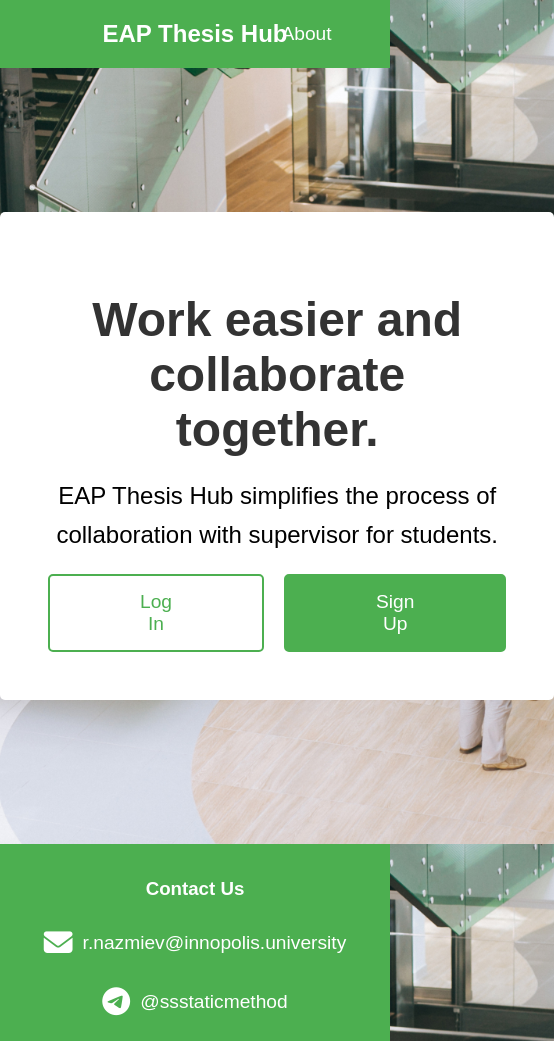
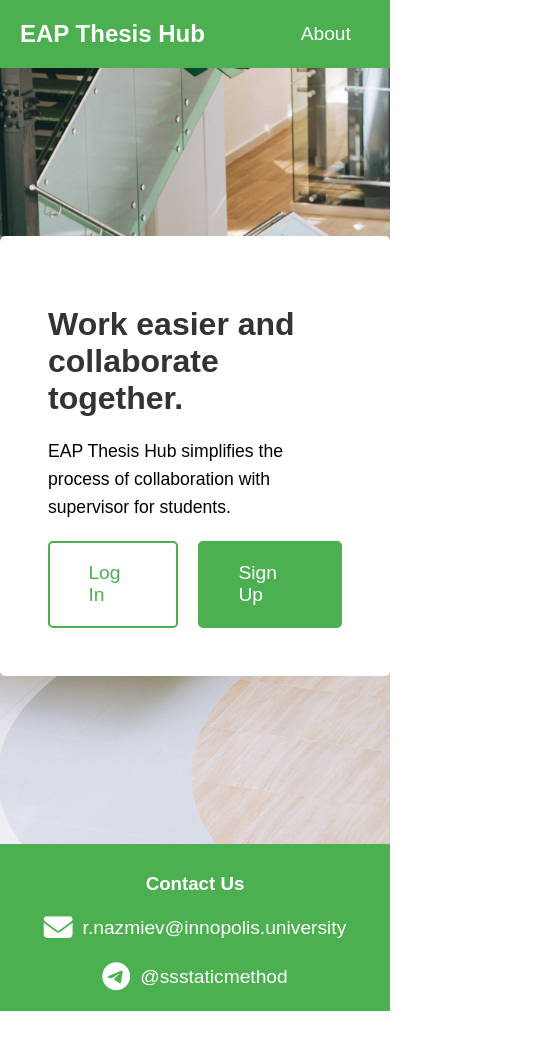
Before and after one commit to blxxdclxud/EAP-thesis-hub, a Next.js app: page / in a window 390 px wide. Shown: the whole page, 554 px wide, since content can reach past the window. After the commit the page ends 1011 px from the top, so only its background shows below. Built offline with nearby package versions, Linux system fonts and the light colour scheme.

Commit message:
fixed styles' responsiveness

```diff
--- a/src/components/About/About.module.css
+++ b/src/components/About/About.module.css
@@ -1,40 +1,19 @@
+/* About.module.css */
 .container {
 	display: flex;
 	flex-direction: column;
-	height: 100vh;
-	text-align: center;
-}
-
-.header {
-	background-color: #4caf50;
-	padding: 20px;
-	position: relative;
-}
-
-.title {
-	color: white;
-	margin: 0;
-}
-
-.nav {
-	position: absolute;
-	top: 50%;
-	right: 20px;
-	transform: translateY(-50%);
-}
-
-.navLink {
-	color: white;
-	text-decoration: none;
-	font-size: 1.2em;
+	min-height: 100vh; /* Ensures the container takes at least the full viewport height */
 }
 
 .mainContent {
-	padding: 50px 50px;
+	/*flex: 1; !* Allows the content to grow and push the footer down if needed *!*/
+	padding: 50px;
 	background-color: #ffffff;
 	border-radius: 5px;
 	margin: auto;
 	text-align: center;
+	max-width: 800px; /* Maximum width of the main content */
+	min-height: 400px; /* Minimum height to keep it rectangular initially */
 }
 
 .mainContent h1 {
--- a/src/components/About/About.tsx
+++ b/src/components/About/About.tsx
@@ -1,8 +1,10 @@
+// About.tsx
 'use client';
 
 import React, { useEffect } from 'react';
 import Link from 'next/link';
 import styles from './About.module.css';
+
 const About: React.FC = () => {
 	useEffect(() => {
 		document.body.classList.add('img-body');
@@ -29,6 +31,7 @@ const About: React.FC = () => {
 					</Link>
 				</div>
 			</div>
+			{/* Footer component here, assuming it's included at the bottom of the container */}
 		</div>
 	);
 };
--- a/src/components/Footer/Footer.module.css
+++ b/src/components/Footer/Footer.module.css
@@ -1,9 +1,12 @@
 .footer {
 	background-color: #4caf50;
 	color: white;
-	padding: 20px;
+	padding: 10px;
 	text-align: center;
 	position: relative;
+	width: 100%;
+	box-sizing: border-box;
+	z-index: 1000;
 }
 
 .contactInfo {
@@ -14,12 +17,12 @@
 .contactItems {
 	display: flex;
 	justify-content: center;
-	gap: 20px;
-	flex-wrap: wrap; /* Allow wrapping for smaller screens */
+	gap: 10px;
+	flex-wrap: wrap;
 }
 
 .contactItem {
-	margin: 10px 50px;
+	margin: 5px 50px;
 }
 
 .contactLink {
@@ -41,26 +44,26 @@
 
 @media (max-width: 600px) {
 	.footer {
-		padding: 15px; /* Adjust padding for smaller screens */
+		padding: 10px;
 	}
 
 	.contactItems {
-		flex-direction: column; /* Stack contact items vertically */
-		align-items: center; /* Center align contact items */
-		gap: 10px; /* Reduce gap between items */
+		flex-direction: column;
+		align-items: center;
+		gap: 10px;
 	}
 
 	.contactItem {
-		margin: 10px 0; /* Adjust margin for better spacing */
+		margin: 0 0 10px;
 	}
 }
 
 @media (min-width: 768px) {
 	.footer {
-		padding: 30px;
+		padding: 10px;
 	}
 
 	.contactItems {
-		gap: 40px;
+		gap: 10px;
 	}
 }
--- a/src/components/Footer/Footer.tsx
+++ b/src/components/Footer/Footer.tsx
@@ -4,7 +4,7 @@ import '@fortawesome/fontawesome-free/css/all.min.css'; // Import FontAwesome CS
 
 const Footer: React.FC = () => {
 	return (
-		<footer className={styles.footer}>
+		<footer id="footer" className={styles.footer}>
 			<div className={styles.contactInfo}>
 				<h3>Contact Us</h3>
 				<div className={styles.contactItems}>
--- a/src/components/Header/Header.module.css
+++ b/src/components/Header/Header.module.css
@@ -4,7 +4,9 @@
 	display: flex;
 	align-items: center;
 	justify-content: space-between;
-	flex-wrap: wrap; /* Allow wrapping for smaller screens */
+	flex-wrap: wrap;
+	width: 100%;
+	box-sizing: border-box;
 }
 
 .pic {
@@ -20,7 +22,7 @@
 	gap: 20px;
 	flex-grow: 1;
 	justify-content: center;
-	flex-wrap: wrap; /* Allow wrapping for smaller screens */
+	flex-wrap: wrap;
 }
 
 .nav a {
@@ -38,9 +40,9 @@
 }
 
 .pic .homeIcon {
+	color: #ddd;
 	width: 100%;
 	height: 100%;
-	color: #ddd;
 	transition:
 		color 0.3s,
 		transform 0.3s;
@@ -59,9 +61,9 @@
 }
 
 .logoutIcon {
+	color: #ddd;
 	width: 100%;
 	height: 100%;
-	color: #ddd;
 	transition:
 		color 0.3s,
 		transform 0.3s;
@@ -74,23 +76,24 @@
 
 @media (max-width: 600px) {
 	.header {
-		flex-direction: column; /* Stack items vertically */
-		align-items: flex-start; /* Align items to the start */
+		flex-direction: column;
+		align-items: flex-start;
 		padding: 10px;
+		width: 100%;
 	}
 
 	.nav {
-		justify-content: flex-start; /* Align nav links to the start */
-		width: 100%; /* Make nav take full width */
-		margin-top: 10px; /* Add margin to separate from other items */
+		justify-content: flex-start;
+		width: 100%;
+		margin-top: 10px;
 	}
 
 	.nav a {
-		margin: 5px 0; /* Adjust margin for better spacing */
+		margin: 5px 0;
 	}
 
 	.pic,
 	.logout {
-		margin: 10px 0; /* Add margin for better spacing */
+		margin: 10px 0;
 	}
 }
--- a/src/components/Home/Home.module.css
+++ b/src/components/Home/Home.module.css
@@ -3,31 +3,36 @@
 	flex-direction: column;
 	height: 100vh;
 	text-align: center;
+	width: 100%; /* Ensure the container takes full width */
 }
 
 .header {
 	background-color: #4caf50;
 	padding: 20px;
 	position: relative;
+	width: 100%; /* Ensure the header takes full width */
+	display: flex;
+	justify-content: space-between;
+	align-items: center;
+	box-sizing: border-box; /* Include padding and border in the element's total width and height */
 }
 
 .title {
 	color: white;
 	margin: 0;
+	flex-grow: 1; /* Allow the title to grow and take up available space */
+	text-align: left; /* Align title to the left */
 }
 
 .nav {
-	position: absolute;
-	top: 50%;
-	right: 20px;
-	transform: translateY(-50%);
+	/* Remove position absolute to use flexbox */
 }
 
 .navLink {
 	color: white;
 	text-decoration: none;
 	font-size: 1.2em;
-	margin-right: 2em;
+	margin-right: 1em;
 	transition:
 		color 0.3s,
 		transform 0.3s;
@@ -44,6 +49,10 @@
 	border-radius: 5px;
 	margin: auto;
 	text-align: center;
+	width: 100%; /* Ensure it does not exceed the viewport width */
+	max-width: 100vw; /* Limit to 90% of viewport width to prevent overflow */
+	box-sizing: border-box; /* Include padding and border in the element's total width and height */
+	overflow: hidden; /* Hide any overflowing content */
 }
 
 .mainContent h1 {
@@ -113,4 +122,28 @@
 		margin: auto;
 		max-width: 600px;
 	}
+
+	.mainContent h1 {
+		font-size: 2em;
+	}
 }
+
+@media (max-width: 500px) {
+	.mainContent {
+		text-align: left;
+		margin: auto;
+		max-width: 600px;
+	}
+
+	.mainContent h1 {
+		font-size: 2em;
+	}
+
+	.mainContent p {
+		font-size: 1.1em;
+	}
+
+	.button {
+		padding: 1em 2em;
+	}
+}
```
Also changed, not shown: src/api/logout.ts (deleted, +0 -9 lines).
